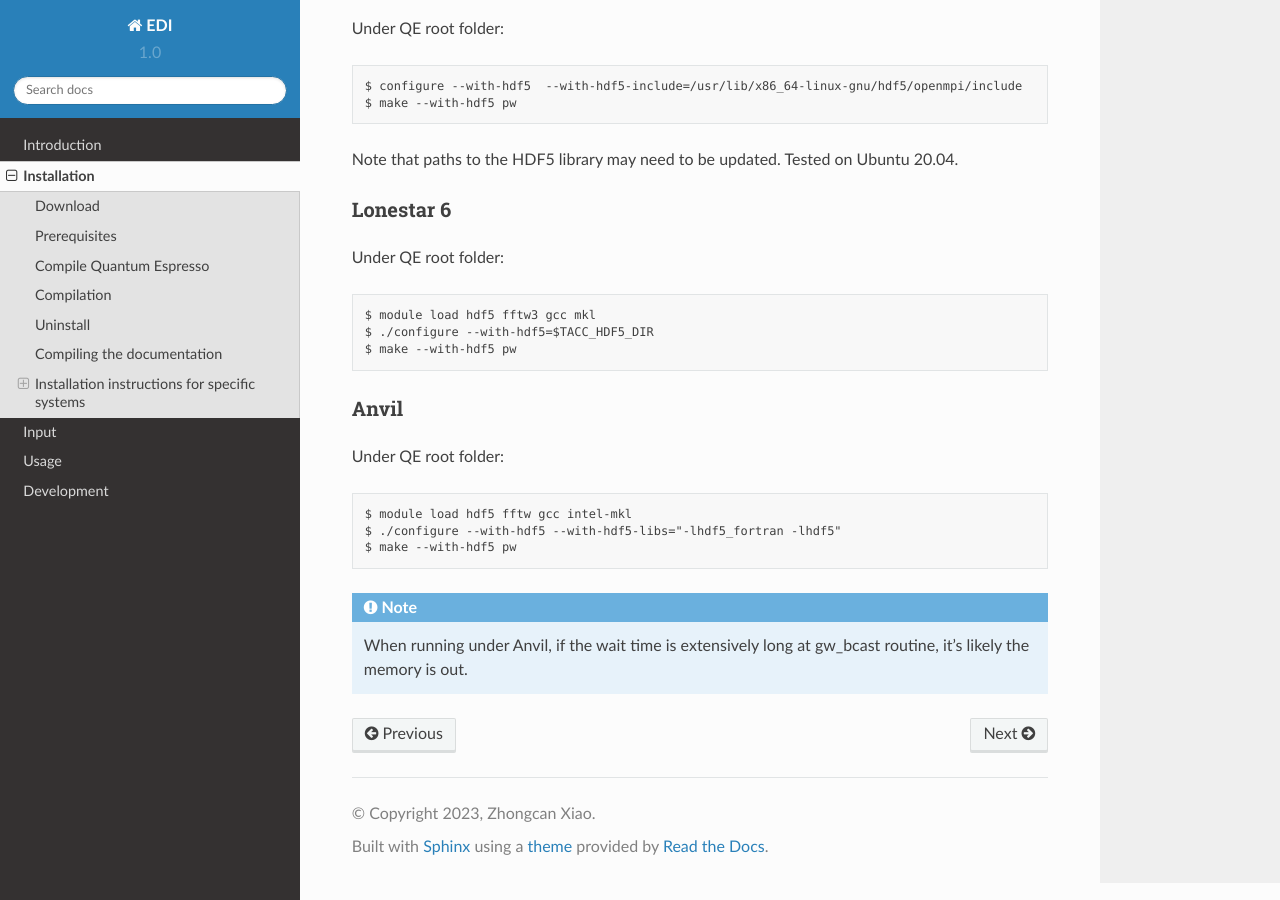
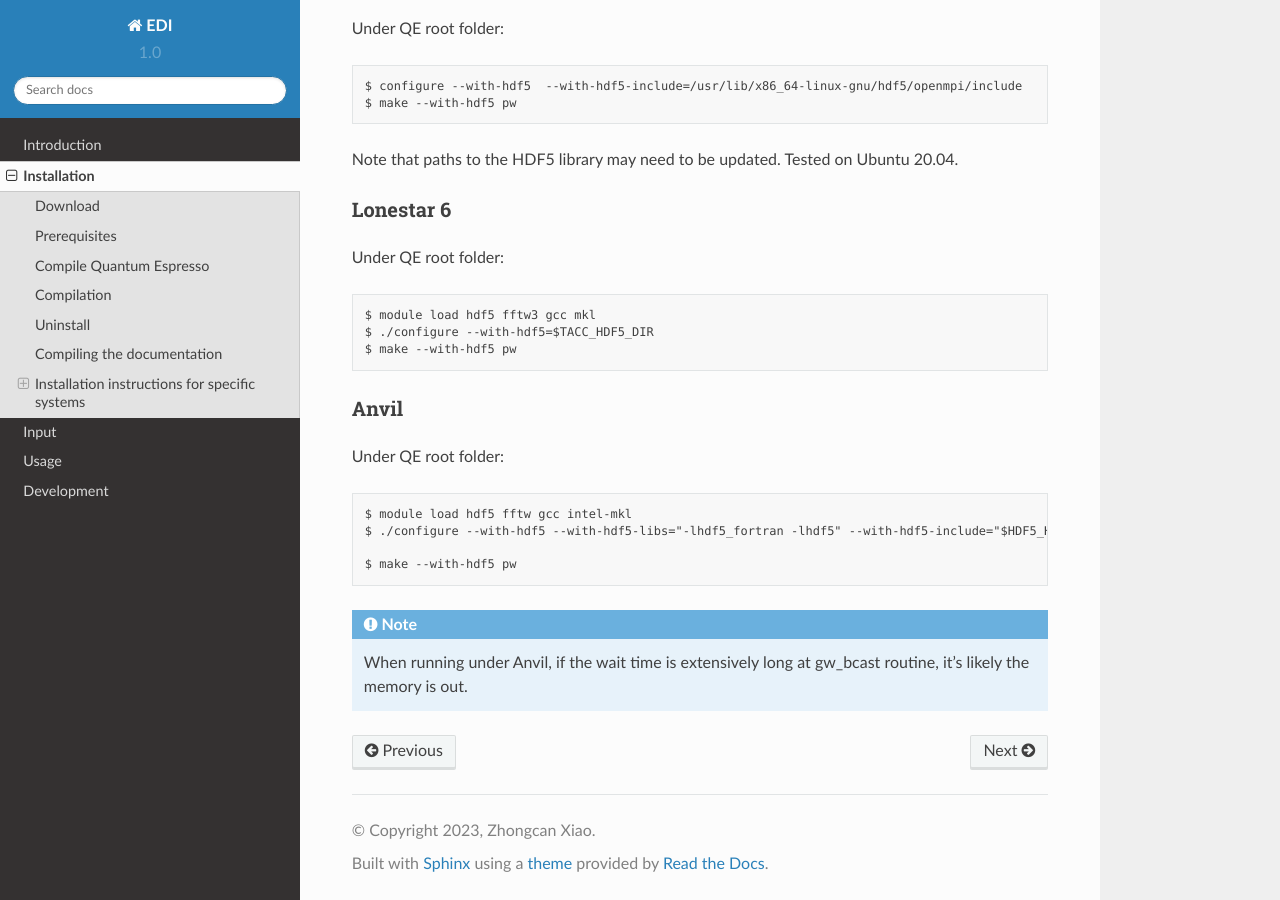
Before and after one commit to yuanyue-liu-group/EDI, a Sphinx documentation site: the page built from docs/source/Installation.rst, in a window 1280 px wide and 900 px high, scrolled down 1947 px. Built offline with Sphinx 7.4.7 and the Read the Docs theme 2.0.0, drawn with Linux system fonts in a browser that asks for light colours.

Commit message:
compilation on Anvil

```diff
--- a/docs/source/Installation.rst
+++ b/docs/source/Installation.rst
@@ -126,8 +126,10 @@ Anvil
 Under QE root folder::
 
    $ module load hdf5 fftw gcc intel-mkl
-   $ ./configure --with-hdf5 --with-hdf5-libs="-lhdf5_fortran -lhdf5"
+   $ ./configure --with-hdf5 --with-hdf5-libs="-lhdf5_fortran -lhdf5" --with-hdf5-include="$HDF5_HOME/include/"
+
    $ make --with-hdf5 pw
+
 
 .. note::
     When running under Anvil, if the wait time is extensively long at gw_bcast routine, it's likely the memory is out.
```
